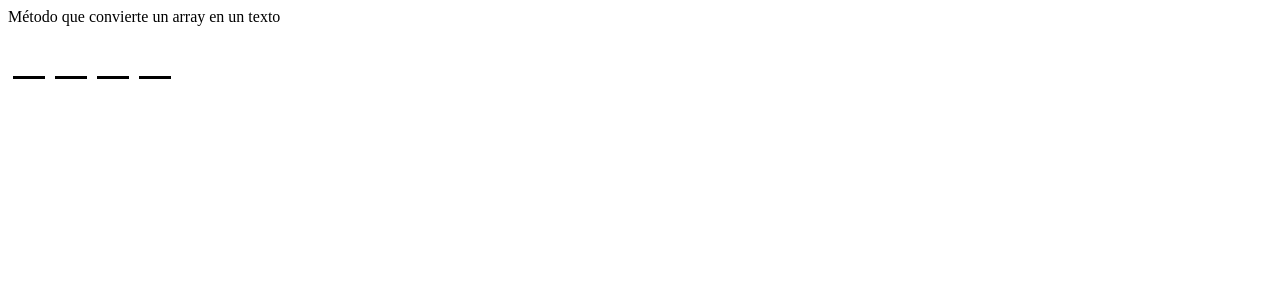
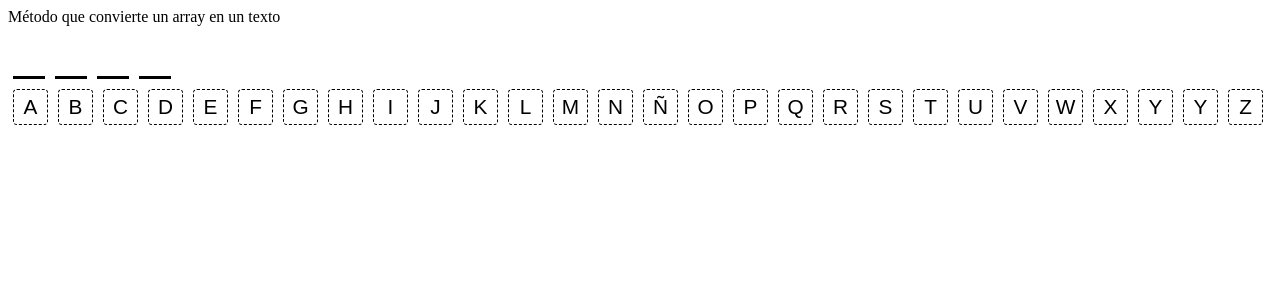
Before and after one commit to pattymicaelazurita/recicla, a React (Create React App) app: page /juego in a window 1280 px wide. Shown: the top 300 px of the page. Built offline with nearby package versions, Linux system fonts and the light colour scheme.

Commit message:
Se muestran letras

```diff
--- a/src/componentes/Juego.js
+++ b/src/componentes/Juego.js
@@ -2,10 +2,11 @@ import { useEffect, useState } from "react";
 import { PALABROS } from "../assets/preguntas";
 
 const Juego = () => {
+    const letras="ABCDEFGHIJKLMNÑOPQRSTUVWXYYZ"
+    const letras_array=letras.split("")
     const [azar,setAzar]=useState(0);
-
     const [palabra,setPalabra]=useState([])
-    const [letras,setLetras]=useState([])
+    const [misLetras,setMisLetras]=useState([])
     useEffect(()=>{
         setAzar(Math.floor(Math.random()*PALABROS.length))
     },[])
@@ -23,7 +24,7 @@ const Juego = () => {
         <div className="palabra">
             {
                 palabra.map((letra,i)=>(
-                    letras.indexOf(letra)===-1
+                    misLetras.indexOf(letra)===-1
                     ?
                         <div className="palo" key={i}></div>
                     :
@@ -31,7 +32,13 @@ const Juego = () => {
                 ))
             }
         </div>
-        <div className="botones"></div>
+        <div className="botones">
+            {
+                letras_array.map((letra)=>(
+                    <button key={letra}>{letra}</button>
+                ))
+            }
+        </div>
         <div className="imagen"></div>
         </>
     )
--- a/src/index.css
+++ b/src/index.css
@@ -10,3 +10,15 @@
   text-align: center;
   font-size: 2.5em;
 }
+
+.botones button{
+  margin: 5px;
+  padding: 5px 0;
+  font-size:1.3em;
+  background-color: white;
+  border: 1px dashed black;
+  border-radius: 4px;
+  cursor: pointer;
+  width: 35px;
+  text-align: center;
+}
```
